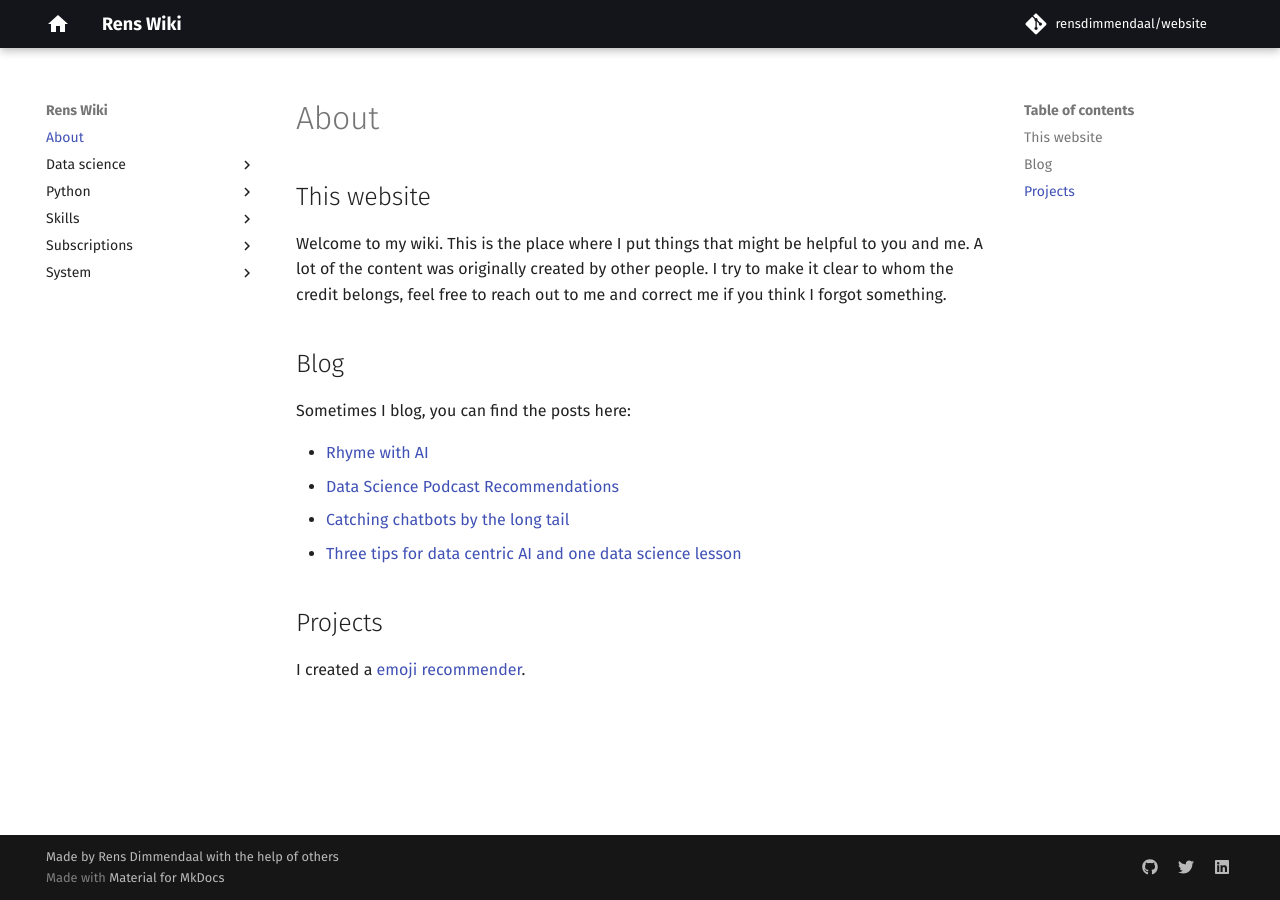
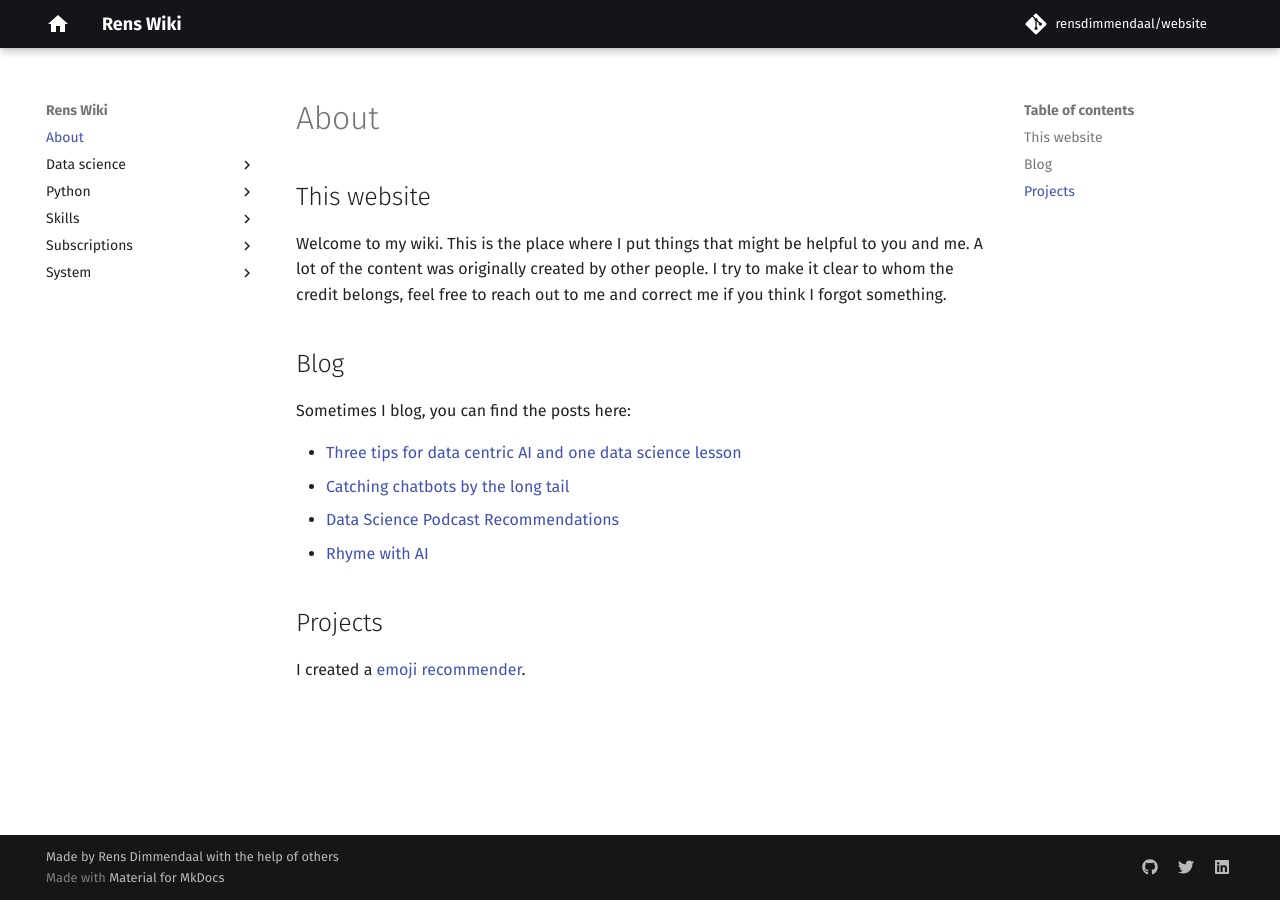
Before and after one commit to RensDimmendaal/website, an MkDocs documentation site: the page built from docs/index.md, in a window 1280 px wide. Built offline with MkDocs 1.6.1 and Material for MkDocs 9.7.7, drawn with Linux system fonts in a browser that asks for light colours; comment, search, counter and statistics services are not loaded.

Commit message:
fix reverse chronological sort

```diff
--- a/docs/index.md
+++ b/docs/index.md
@@ -8,10 +8,10 @@ A lot of the content was originally created by other people. I try to make it cl
 ## Blog
 Sometimes I blog, you can find the posts here:
 
+* [Three tips for data centric AI and one data science lesson](https://godatadriven.com/blog/three-tips-for-data-centric-ai-and-one-data-science-lesson/)
+* [Catching chatbots by the long tail](https://godatadriven.com/blog/catching-chatbots-by-the-long-tail/)
+* [Data Science Podcast Recommendations](https://blog.godatadriven.com/data-science-podcast-recommendations)
 * [Rhyme with AI](https://blog.godatadriven.com/rhyme-with-ai)
-* [Data Science Podcast Recommendations](https://blog.godatadriven.com/data-science-podcast-recommendations)
-* [Catching chatbots by the long tail](https://godatadriven.com/blog/catching-chatbots-by-the-long-tail/)
-* [Three tips for data centric AI and one data science lesson](https://godatadriven.com/blog/three-tips-for-data-centric-ai-and-one-data-science-lesson/)
 
 ## Projects
 
```
